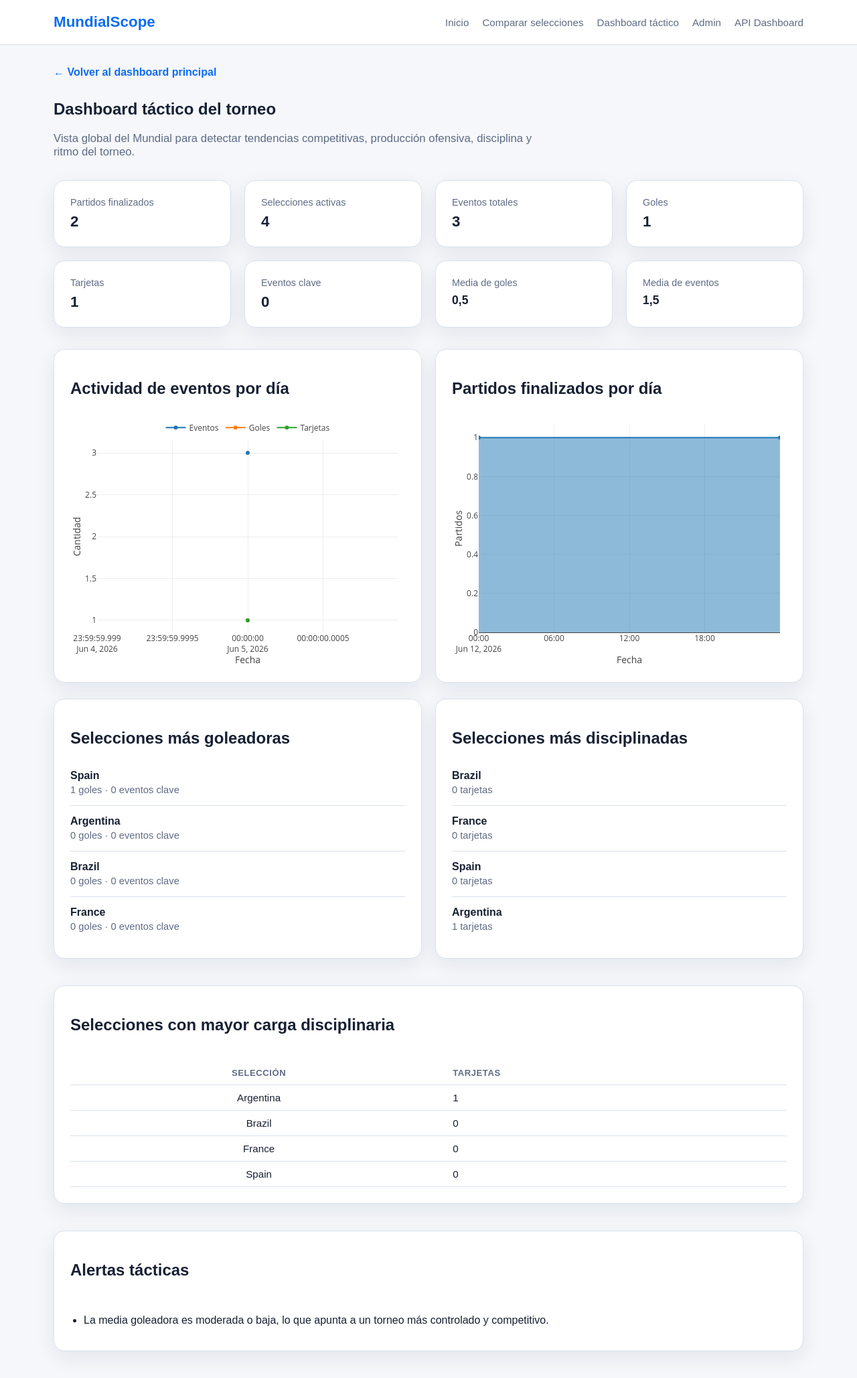
After one commit to Alconde/mundialscope, a Django app: page /matches/tactical-dashboard/ in a window 1280 px wide. The commit adds this page. Shown: the whole page at 67% size. Run offline with Django 5.2, Linux system fonts and the light colour scheme; data comes from the database, SQL or seed files in the repository; both versions use the stored data as it was after the commit; some libraries are stand-ins or nearby versions.

Commit message:
dashboard táctico del torneo

```diff
--- a/matches/urls.py
+++ b/matches/urls.py
@@ -1,10 +1,9 @@
 from django.urls import path
-from .views import MatchListPageView, MatchDetailPageView, GroupStandingsPageView
+from .views import MatchDetailPageView, TournamentTacticalDashboardView
 
 app_name = "matches"
 
 urlpatterns = [
-    path("groups/", GroupStandingsPageView.as_view(), name="group-standings"),
-    path("", MatchListPageView.as_view(), name="match-page-list"),
+    path("tactical-dashboard/", TournamentTacticalDashboardView.as_view(), name="tactical-dashboard"),
     path("<int:pk>/", MatchDetailPageView.as_view(), name="match-page-detail"),
 ]
--- a/matches/views.py
+++ b/matches/views.py
@@ -9,7 +9,6 @@ from .models import Tournament, Match, MatchEvent
 from .serializers import TournamentSerializer, MatchSerializer
 from teams.models import Team
 from players.models import Player
-from django.views.generic import TemplateView
 from .services import build_group_standings
 from .analytics_services import (
     get_top_scorers,
@@ -19,7 +18,8 @@ from .analytics_services import (
 )
 from .report_services import generate_match_report
 
-
+from django.views.generic import ListView, DetailView, TemplateView
+from .tactical_dashboard_services import get_tournament_tactical_dashboard
 
 
 class TournamentListAPIView(generics.ListAPIView):
@@ -185,3 +185,12 @@ class GroupStandingsPageView(TemplateView):
         context = super().get_context_data(**kwargs)
         context["group_standings"] = build_group_standings()
         return context
+
+class TournamentTacticalDashboardView(TemplateView):
+    template_name = "matches/tactical_dashboard.html"
+
+    def get_context_data(self, **kwargs):
+        context = super().get_context_data(**kwargs)
+        dashboard = get_tournament_tactical_dashboard()
+        context["dashboard"] = dashboard
+        return context
--- a/templates/base.html
+++ b/templates/base.html
@@ -14,6 +14,7 @@
             <nav class="main-nav">
                 <a href="/">Inicio</a>
                 <a href="{% url 'teams:team-compare' %}">Comparar selecciones</a>
+                <a href="{% url 'matches:tactical-dashboard' %}">Dashboard táctico</a>
                 <a href="/admin/">Admin</a>
                 <a href="/api/matches/dashboard/overview/">API Dashboard</a>
 
--- /dev/null
+++ b/templates/matches/tactical_dashboard.html
@@ -0,0 +1,213 @@
+{% extends "base.html" %}
+
+{% block title %}Dashboard táctico | MundialScope{% endblock %}
+
+{% block content %}
+<section class="page-header">
+    <a class="back-link" href="/">← Volver al dashboard principal</a>
+    <h1>Dashboard táctico del torneo</h1>
+    <p class="hero-text">
+        Vista global del Mundial para detectar tendencias competitivas, producción ofensiva, disciplina y ritmo del torneo.
+    </p>
+</section>
+
+<section class="kpi-grid team-kpis">
+    <article class="card kpi-card">
+        <span class="kpi-label">Partidos finalizados</span>
+        <strong class="kpi-value">{{ dashboard.summary.total_matches }}</strong>
+    </article>
+    <article class="card kpi-card">
+        <span class="kpi-label">Selecciones activas</span>
+        <strong class="kpi-value">{{ dashboard.summary.total_teams }}</strong>
+    </article>
+    <article class="card kpi-card">
+        <span class="kpi-label">Eventos totales</span>
+        <strong class="kpi-value">{{ dashboard.summary.total_events }}</strong>
+    </article>
+    <article class="card kpi-card">
+        <span class="kpi-label">Goles</span>
+        <strong class="kpi-value">{{ dashboard.summary.total_goals }}</strong>
+    </article>
+    <article class="card kpi-card">
+        <span class="kpi-label">Tarjetas</span>
+        <strong class="kpi-value">{{ dashboard.summary.total_cards }}</strong>
+    </article>
+    <article class="card kpi-card">
+        <span class="kpi-label">Eventos clave</span>
+        <strong class="kpi-value">{{ dashboard.summary.total_key_events }}</strong>
+    </article>
+    <article class="card kpi-card">
+        <span class="kpi-label">Media de goles</span>
+        <strong class="kpi-value small">{{ dashboard.summary.avg_goals_per_match }}</strong>
+    </article>
+    <article class="card kpi-card">
+        <span class="kpi-label">Media de eventos</span>
+        <strong class="kpi-value small">{{ dashboard.summary.avg_events_per_match }}</strong>
+    </article>
+</section>
+
+<section class="content-grid compare-charts-grid">
+    <div class="card">
+        <h2>Actividad de eventos por día</h2>
+        <div id="events-timeline-chart" class="chart-box"></div>
+    </div>
+
+    <div class="card">
+        <h2>Partidos finalizados por día</h2>
+        <div id="matches-timeline-chart" class="chart-box"></div>
+    </div>
+</section>
+
+<section class="content-grid dashboard-secondary-grid">
+    <div class="card">
+        <h2>Selecciones más goleadoras</h2>
+        <ul class="team-list">
+            {% for team in dashboard.top_scoring_teams %}
+                <li>
+                    <strong>
+                        <a href="{% url 'teams:team-page-detail' team.pk %}">{{ team.name }}</a>
+                    </strong>
+                    <span>{{ team.goals }} goles · {{ team.key_events }} eventos clave</span>
+                </li>
+            {% empty %}
+                <li><span>No hay datos suficientes todavía.</span></li>
+            {% endfor %}
+        </ul>
+    </div>
+
+    <div class="card">
+        <h2>Selecciones más disciplinadas</h2>
+        <ul class="team-list">
+            {% for team in dashboard.most_disciplined_teams %}
+                <li>
+                    <strong>
+                        <a href="{% url 'teams:team-page-detail' team.pk %}">{{ team.name }}</a>
+                    </strong>
+                    <span>{{ team.cards }} tarjetas</span>
+                </li>
+            {% empty %}
+                <li><span>No hay datos suficientes todavía.</span></li>
+            {% endfor %}
+        </ul>
+    </div>
+</section>
+
+<section class="card standings-section">
+    <div class="section-header">
+        <h2>Selecciones con mayor carga disciplinaria</h2>
+    </div>
+
+    <table class="standings-table comparison-table">
+        <thead>
+            <tr>
+                <th>Selección</th>
+                <th>Tarjetas</th>
+            </tr>
+        </thead>
+        <tbody>
+            {% for team in dashboard.least_disciplined_teams %}
+                <tr>
+                    <td>
+                        <a href="{% url 'teams:team-page-detail' team.pk %}">{{ team.name }}</a>
+                    </td>
+                    <td>{{ team.cards }}</td>
+                </tr>
+            {% empty %}
+                <tr>
+                    <td colspan="2">No hay datos suficientes todavía.</td>
+                </tr>
+            {% endfor %}
+        </tbody>
+    </table>
+</section>
+
+<section class="card standings-section">
+    <div class="section-header">
+        <h2>Alertas tácticas</h2>
+    </div>
+
+    {% if dashboard.tactical_alerts %}
+        <ul class="player-list">
+            {% for alert in dashboard.tactical_alerts %}
+                <li>{{ alert }}</li>
+            {% endfor %}
+        </ul>
+    {% else %}
+        <p>No hay alertas generadas todavía.</p>
+    {% endif %}
+</section>
+
+{{ dashboard.event_timeline|json_script:"event-timeline-data" }}
+{{ dashboard.matches_timeline|json_script:"matches-timeline-data" }}
+{% endblock %}
+
+{% block extra_js %}
+<script src="https://cdn.plot.ly/plotly-2.35.2.min.js"></script>
+<script>
+    const eventTimeline = JSON.parse(document.getElementById("event-timeline-data").textContent);
+    const matchesTimeline = JSON.parse(document.getElementById("matches-timeline-data").textContent);
+
+    const eventDates = eventTimeline.map(item => item.day);
+    const totalEvents = eventTimeline.map(item => item.total);
+    const totalGoals = eventTimeline.map(item => item.goals);
+    const totalCards = eventTimeline.map(item => item.cards);
+
+    Plotly.newPlot("events-timeline-chart", [
+        {
+            x: eventDates,
+            y: totalEvents,
+            type: "scatter",
+            mode: "lines+markers",
+            name: "Eventos"
+        },
+        {
+            x: eventDates,
+            y: totalGoals,
+            type: "scatter",
+            mode: "lines+markers",
+            name: "Goles"
+        },
+        {
+            x: eventDates,
+            y: totalCards,
+            type: "scatter",
+            mode: "lines+markers",
+            name: "Tarjetas"
+        }
+    ], {
+        paper_bgcolor: "white",
+        plot_bgcolor: "white",
+        margin: { t: 20, r: 10, b: 50, l: 40 },
+        legend: { orientation: "h", y: 1.12, x: 0.5, xanchor: "center" },
+        xaxis: { title: "Fecha" },
+        yaxis: { title: "Cantidad" }
+    }, {
+        responsive: true,
+        displayModeBar: false
+    });
+
+    const matchDates = matchesTimeline.map(item => item.day);
+    const matchCounts = matchesTimeline.map(item => item.total);
+
+    Plotly.newPlot("matches-timeline-chart", [
+        {
+            x: matchDates,
+            y: matchCounts,
+            type: "scatter",
+            mode: "lines+markers",
+            fill: "tozeroy",
+            name: "Partidos"
+        }
+    ], {
+        paper_bgcolor: "white",
+        plot_bgcolor: "white",
+        margin: { t: 20, r: 10, b: 50, l: 40 },
+        legend: { orientation: "h", y: 1.12, x: 0.5, xanchor: "center" },
+        xaxis: { title: "Fecha" },
+        yaxis: { title: "Partidos" }
+    }, {
+        responsive: true,
+        displayModeBar: false
+    });
+</script>
+{% endblock %}
```
Also changed, not shown: matches/tactical_dashboard_services.py (added, +98 -0 lines), db.sqlite3.
